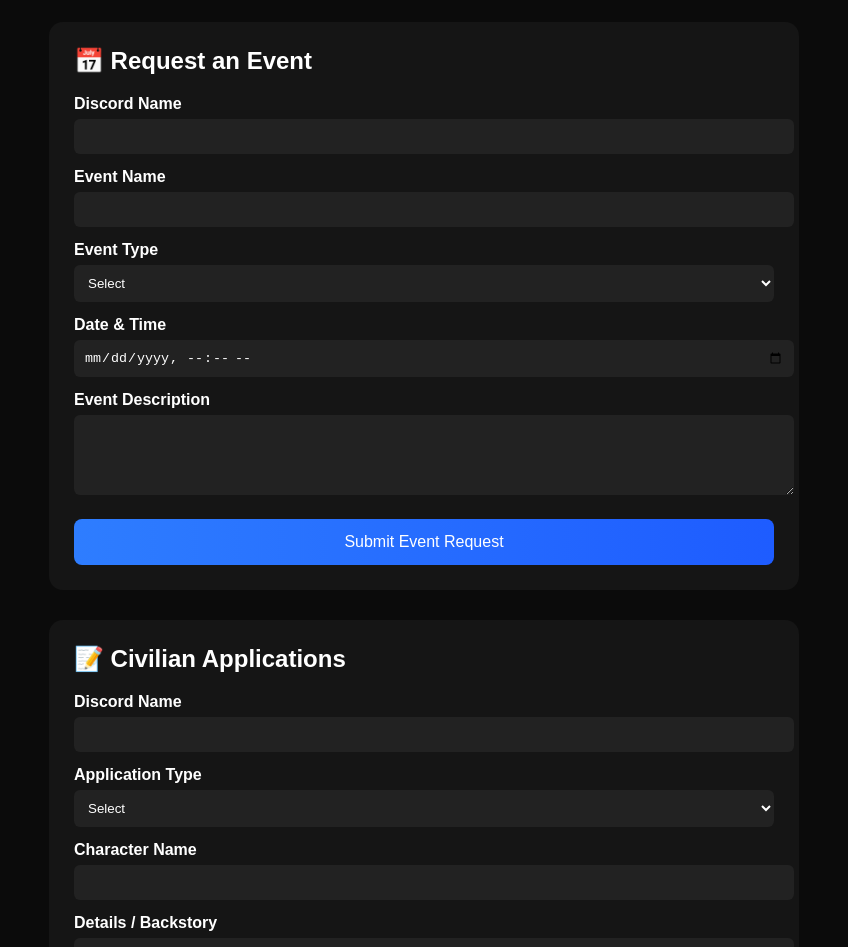
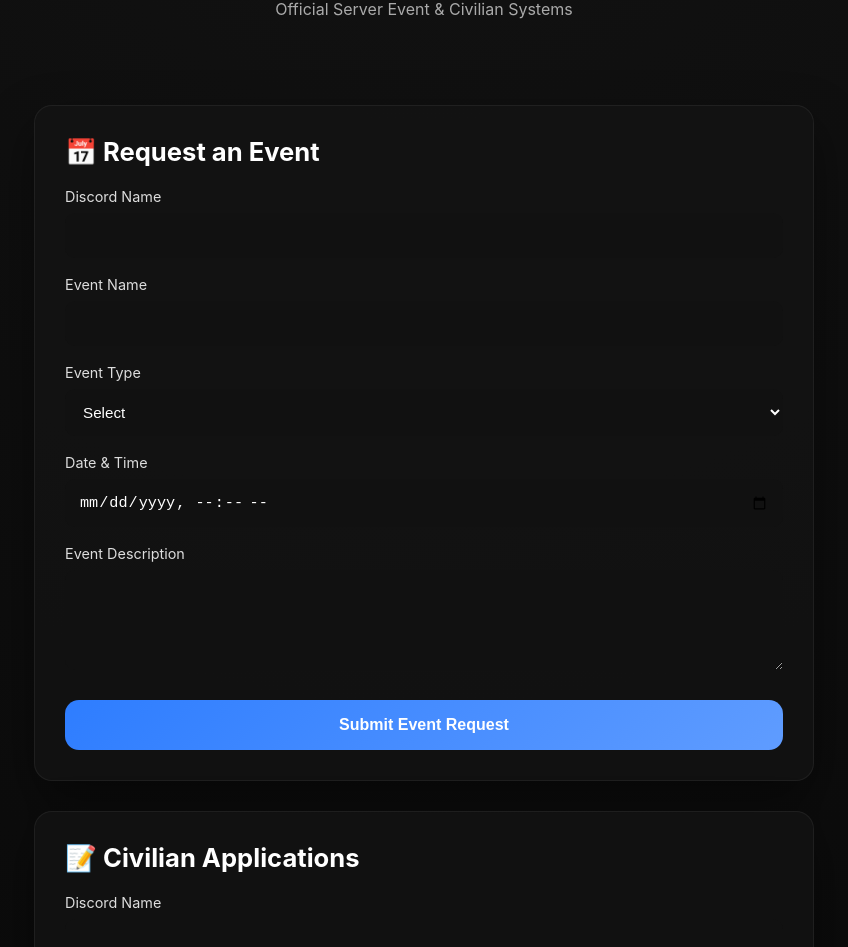
Before and after one commit to BackendsMan/fiveboroughs-events, a plain HTML site: page index.html in a window 1280 px wide. Shown: the part 265-1212 px from the top of the page, without its empty margins (216-1064 px from the left). Drawn offline with Linux system fonts and the light colour scheme.

Commit message:
Refactor CSS for improved styling and layout and Massive UI & animation upgrade

```diff
--- a/style.css
+++ b/style.css
@@ -1,76 +1,170 @@
-body {
-  background: #0b0b0b;
-  color: white;
-  font-family: Arial, sans-serif;
-  margin: 0;
-  padding: 20px;
+/* ===== RESET ===== */
+* {
+  box-sizing: border-box;
 }
 
+body {
+  margin: 0;
+  padding: 0;
+  font-family: 'Inter', Arial, sans-serif;
+  background: radial-gradient(circle at top, #121212, #080808);
+  color: #fff;
+  min-height: 100vh;
+  overflow-x: hidden;
+}
+
+/* ===== PAGE LOAD ANIMATION ===== */
+body {
+  animation: fadePage 0.8s ease forwards;
+}
+
+@keyframes fadePage {
+  from {
+    opacity: 0;
+    transform: translateY(10px);
+  }
+  to {
+    opacity: 1;
+    transform: translateY(0);
+  }
+}
+
+/* ===== HEADER ===== */
 header {
   text-align: center;
-  margin-bottom: 40px;
+  padding: 60px 20px 40px;
 }
 
 .logo {
   width: 160px;
-  margin-bottom: 15px;
+  margin-bottom: 20px;
+  animation: float 3s ease-in-out infinite;
+}
+
+@keyframes float {
+  0% { transform: translateY(0); }
+  50% { transform: translateY(-6px); }
+  100% { transform: translateY(0); }
+}
+
+h1 {
+  font-size: 2.6rem;
+  margin: 0;
 }
 
 .subtitle {
   color: #aaa;
-  margin-top: -10px;
+  margin-top: 10px;
+  font-size: 1rem;
 }
 
-.box {
-  background: #151515;
-  padding: 25px;
-  border-radius: 14px;
-  margin-bottom: 30px;
-  max-width: 700px;
-  margin-left: auto;
-  margin-right: auto;
+/* ===== CONTAINER ===== */
+section.box {
+  max-width: 780px;
+  margin: 30px auto;
+  padding: 30px;
+  border-radius: 18px;
+  background: rgba(20, 20, 20, 0.7);
+  backdrop-filter: blur(14px);
+  border: 1px solid rgba(255,255,255,0.06);
+  box-shadow: 0 20px 50px rgba(0,0,0,0.45);
+  animation: slideUp 0.7s ease forwards;
 }
 
-h2 {
-  margin-top: 0;
+@keyframes slideUp {
+  from {
+    opacity: 0;
+    transform: translateY(25px);
+  }
+  to {
+    opacity: 1;
+    transform: translateY(0);
+  }
 }
 
+section.box h2 {
+  margin-top: 0;
+  font-size: 1.6rem;
+}
+
+/* ===== FORMS ===== */
 label {
   display: block;
-  margin-top: 14px;
-  font-weight: bold;
+  margin-top: 18px;
+  font-size: 0.9rem;
+  color: #ddd;
 }
 
 input,
 select,
 textarea {
   width: 100%;
-  padding: 10px;
-  margin-top: 6px;
-  border-radius: 6px;
+  margin-top: 8px;
+  padding: 14px;
+  border-radius: 10px;
   border: none;
-  background: #222;
+  background: #111;
   color: white;
+  outline: none;
+  font-size: 0.95rem;
+  transition: all 0.25s ease;
 }
 
+input:focus,
+select:focus,
+textarea:focus {
+  background: #161616;
+  box-shadow: 0 0 0 2px rgba(46,125,255,0.35);
+}
+
+/* ===== BUTTONS ===== */
 button {
-  margin-top: 20px;
+  margin-top: 26px;
   width: 100%;
-  padding: 14px;
-  font-size: 16px;
-  border-radius: 8px;
+  padding: 16px;
+  border-radius: 14px;
   border: none;
-  background: linear-gradient(90deg, #2e7dff, #1e5cff);
-  color: white;
+  font-size: 1rem;
+  font-weight: 600;
+  color: #fff;
+  background: linear-gradient(135deg, #2e7dff, #5f9cff);
   cursor: pointer;
+  transition: all 0.25s ease;
 }
 
 button:hover {
-  opacity: 0.9;
+  transform: translateY(-3px);
+  box-shadow: 0 12px 30px rgba(46,125,255,0.45);
 }
 
+button:active {
+  transform: translateY(0);
+}
+
+/* ===== FOOTER ===== */
 footer {
   text-align: center;
+  padding: 40px 20px;
   color: #666;
-  margin-top: 40px;
+  font-size: 0.85rem;
 }
+
+/* ===== ADMIN LIST ===== */
+pre {
+  background: #0d0d0d;
+  padding: 16px;
+  border-radius: 10px;
+  overflow-x: auto;
+  font-size: 0.8rem;
+}
+
+/* ===== MOBILE ===== */
+@media (max-width: 600px) {
+  h1 {
+    font-size: 2rem;
+  }
+  section.box {
+    margin: 20px 12px;
+    padding: 22px;
+  }
+}
```
